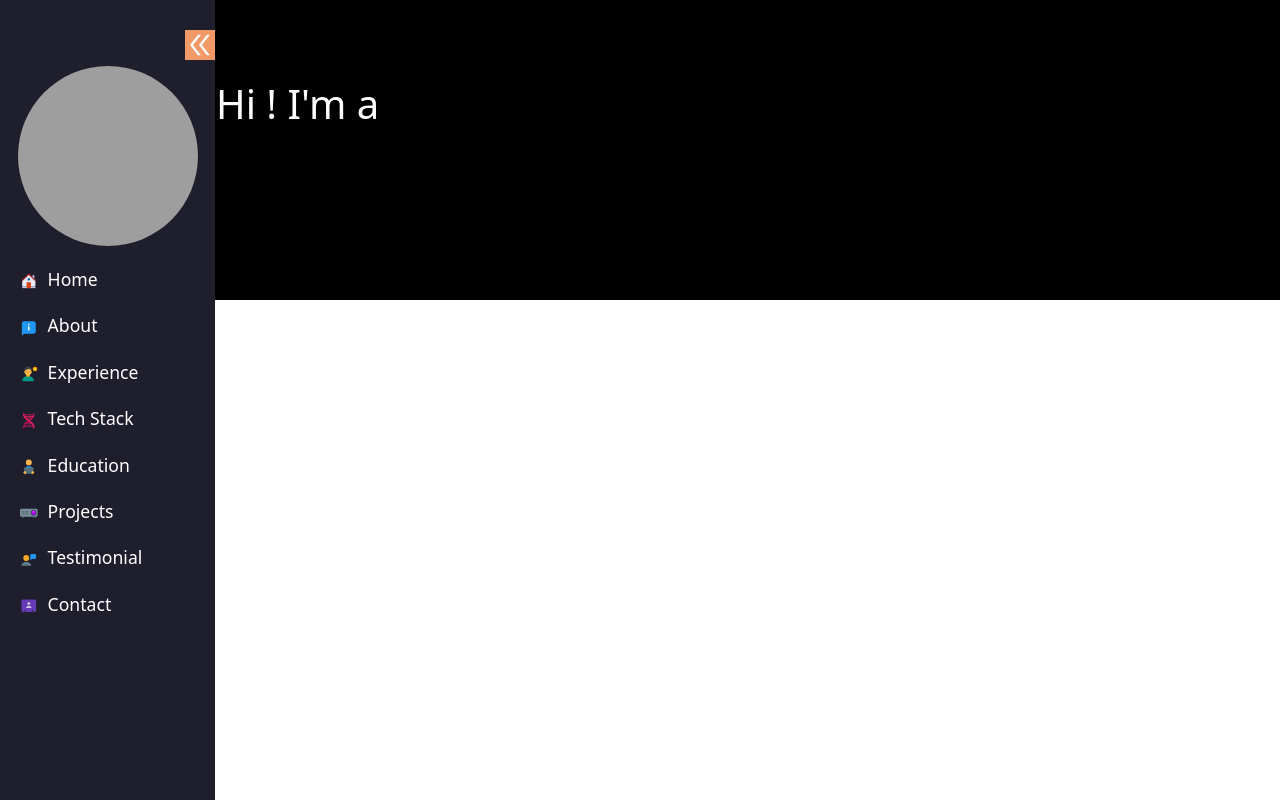
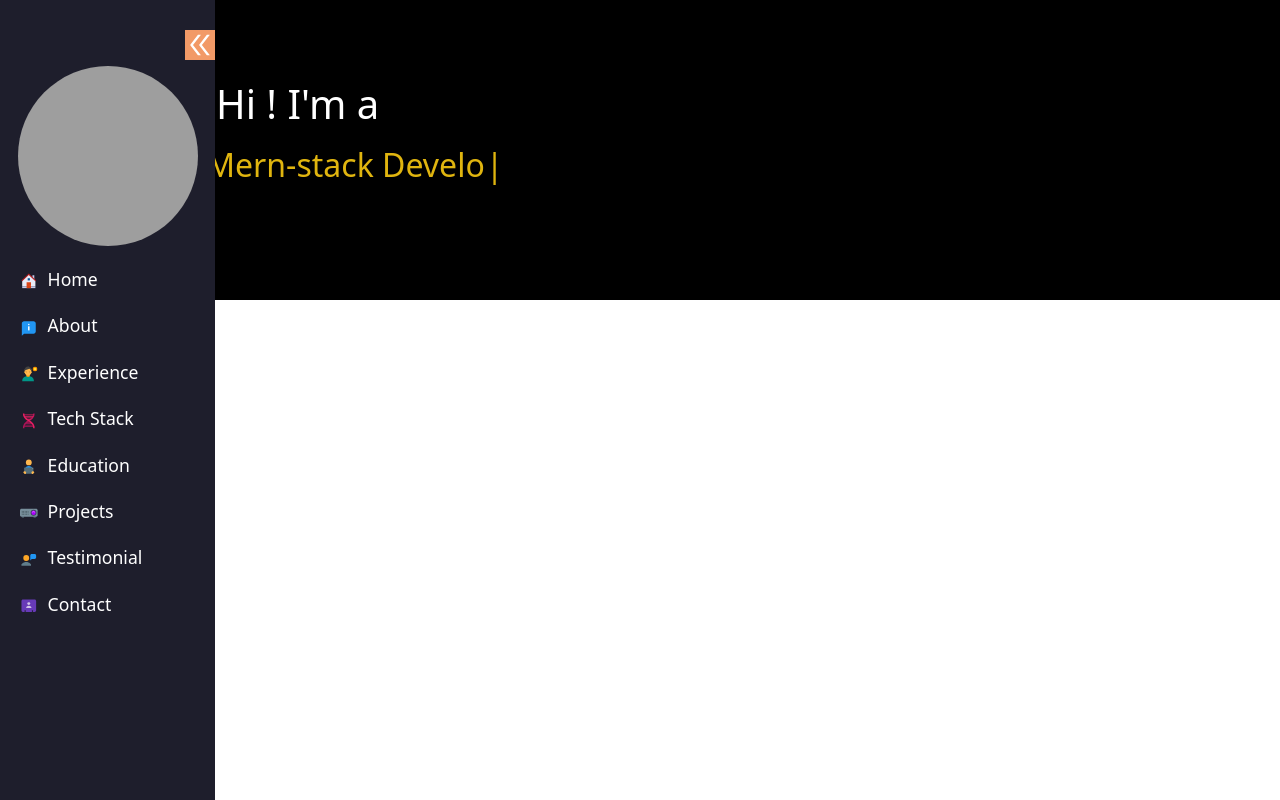
Before and after one commit to Haris-Mohanty/PortFolio2, a React (Create React App) app in the folder client/: page / in a window 1280 px wide. Built offline with nearby package versions, Linux system fonts and the light colour scheme; grey boxes are pictures that could not be loaded.

Commit message:
client- src- pages- Home- Home.js- Typewriter added successfully.

```diff
--- a/client/src/pages/Home/Home.css
+++ b/client/src/pages/Home/Home.css
@@ -7,3 +7,6 @@
   padding: 10px;
   padding-top: 80px;
 }
+.home-content h2 {
+  color: #e0b50f;
+}
--- a/client/src/pages/Home/Home.js
+++ b/client/src/pages/Home/Home.js
@@ -1,5 +1,6 @@
 import React from "react";
 import "./Home.css";
+import Typewriter from "typewriter-effect";
 
 const Home = () => {
   return (
@@ -7,6 +8,20 @@ const Home = () => {
       <div className="container-fluid home-container">
         <div className="container home-content">
           <h1>Hi ! I'm a</h1>
+          <h2>
+            <Typewriter
+              options={{
+                strings: [
+                  "Mern-stack Developer!",
+                  "Coder!",
+                  "Problem Solver!",
+                  "Full-stack developer!",
+                ],
+                autoStart: true,
+                loop: true,
+              }}
+            />
+          </h2>
         </div>
       </div>
     </>
```
